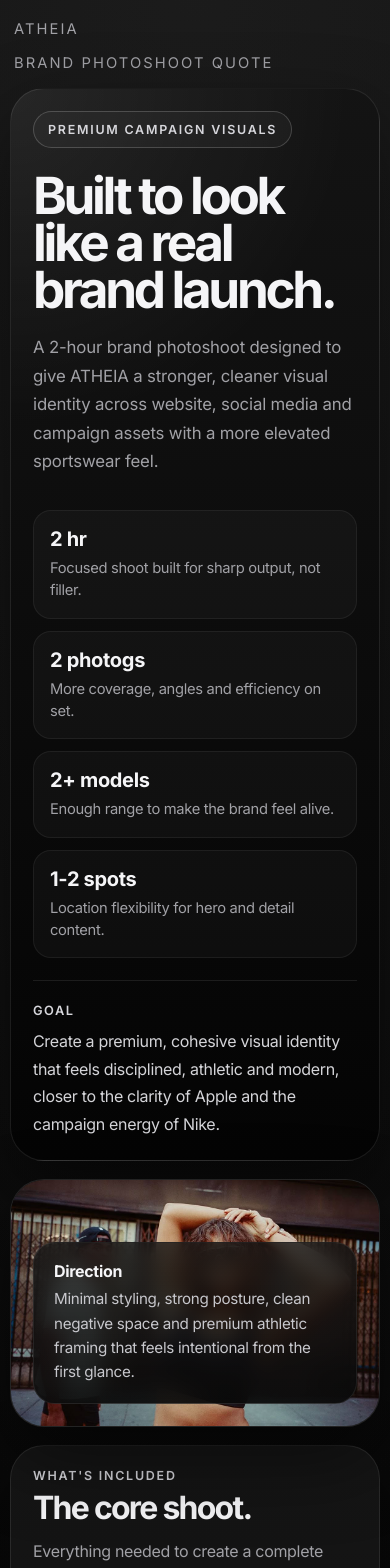
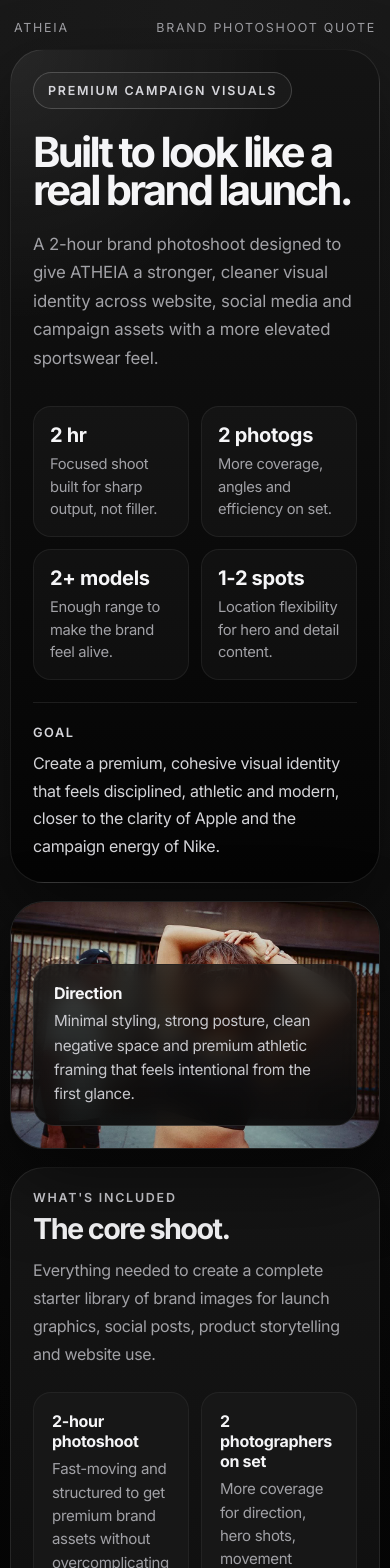
Before and after one commit to DanielSensual/Lottaquotesystem, a Next.js app: page / in a window 390 px wide. Shown: the top 1568 px of the page. Built offline with nearby package versions, Linux system fonts and the light colour scheme.

Commit message:
mobile optimization: cap gallery images, 2-col grids, inline topbar, tighter spacing

```diff
--- a/app/page.module.css
+++ b/app/page.module.css
@@ -532,9 +532,8 @@
   }
 
   .topbar {
-    flex-direction: column;
-    align-items: flex-start;
-    padding-bottom: 16px;
+    font-size: 0.78rem;
+    padding-bottom: 14px;
   }
 
   .heroCopy,
@@ -545,26 +544,60 @@
     padding: 22px;
   }
 
-  .heroStats,
-  .includedGrid,
-  .studiosGrid,
+  .heroCopy {
+    min-height: auto;
+  }
+
+  .heroStats {
+    grid-template-columns: repeat(2, minmax(0, 1fr));
+  }
+
+  .includedGrid {
+    grid-template-columns: repeat(2, minmax(0, 1fr));
+  }
+
+  .studiosGrid {
+    grid-template-columns: 1fr;
+  }
+
   .videoPoints {
     grid-template-columns: 1fr;
   }
 
-  .galleryCard img {
-    min-height: 320px;
+  .galleryGrid {
+    grid-template-columns: 1fr;
+    gap: 14px;
   }
 
-  .galleryGrid {
-    grid-template-columns: 1fr;
+  .galleryCard img {
+    max-height: 360px;
+    min-height: 240px;
+    object-fit: cover;
   }
 
   .h1 {
     max-width: 100%;
+    font-size: clamp(2.6rem, 10vw, 3.6rem);
+  }
+
+  .h2 {
+    font-size: clamp(1.8rem, 6vw, 2.6rem);
   }
 
   .studiosHeader {
     grid-template-columns: 1fr;
   }
+
+  .videoCardCentered {
+    max-width: 100%;
+  }
+
+  .priceMain {
+    font-size: clamp(2.8rem, 10vw, 4rem);
+  }
+
+  .button {
+    min-height: 50px;
+    font-size: 0.92rem;
+  }
 }
```
